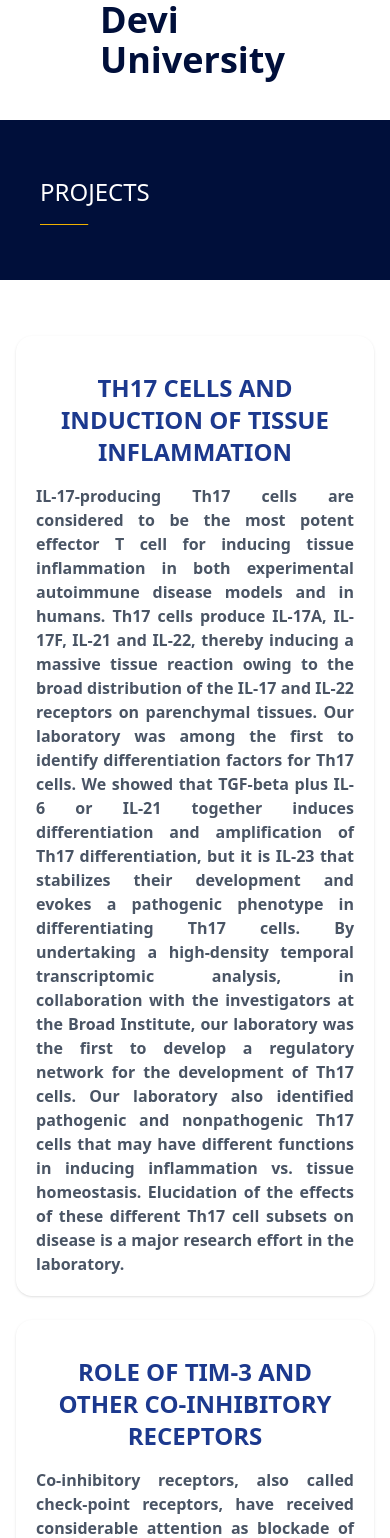
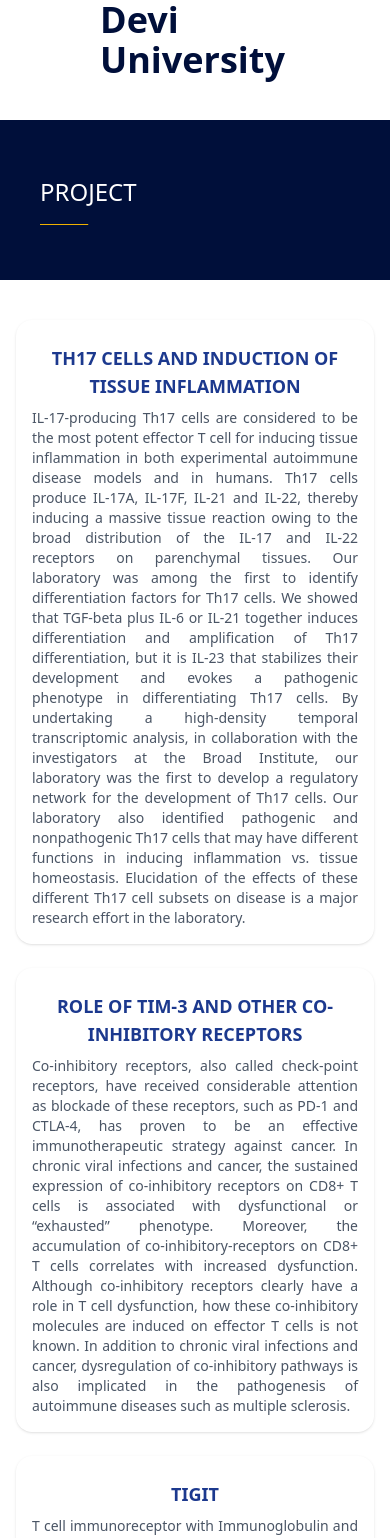
Before and after one commit to abhayjaiswal8688/labs, a React (Vite) app: page /project in a window 390 px wide. Shown: the part 180-1718 px from the top of the page. Built offline with nearby package versions, Linux system fonts and the light colour scheme.

Commit message:
added responsiveness to all titles and project

```diff
--- a/src/components/Gallery.jsx
+++ b/src/components/Gallery.jsx
@@ -63,7 +63,7 @@ function Carousel({ children: slides }) {
 export function Gallery() {
   return (
     <div>
-    <div className="bg-[#000f3a] h-40 "><div className="pl-30 pt-14 text-semibold text-white text-4xl flex"><div className="underline decoration-yellow-500 underline-offset-23 decoration-1">GAL</div>LERY</div></div>
+     <div className="bg-[#000f3a] h-40 "><div className="pl-10 pt-14 text-semibold text-white text-2xl md:text-3xl flex md:pl-30"><div className="underline decoration-yellow-500 underline-offset-23 decoration-1">GAL</div>LERY</div></div>
     <div className="max-w-8xl">
       <Carousel>
         {img.map((s, i) => (
--- a/src/components/People.jsx
+++ b/src/components/People.jsx
@@ -134,14 +134,7 @@ export function People() {
     return (
         <div className="bg-white text-[#2e2e2e]">
 
-            <div className="bg-[#000f3a] h-40 ">
-                <div className="pl-30 pt-14 text-semibold text-white text-4xl flex">
-                    <div className="underline decoration-yellow-500 underline-offset-23 decoration-1">
-                        PEO
-                    </div>
-                    PLE
-                </div>
-            </div>
+             <div className="bg-[#000f3a] h-40 "><div className="pl-10 pt-14 text-semibold text-white text-2xl md:text-3xl flex md:pl-30"><div className="underline decoration-yellow-500 underline-offset-23 decoration-1">PEO</div>PLE</div></div>
 
             <section className="max-w-6xl mx-auto px-4 py-12">
                 <h2 className="text-3xl text-[#000f3a] font-semibold mb-6 border-b-2 border-[#cccccc] pb-2">PRINCIPAL INVESTIGATOR</h2>
--- a/src/components/project.jsx
+++ b/src/components/project.jsx
@@ -1,18 +1,22 @@
 export function Project(props) {
   return (
     <div>
-      <div className="bg-[#000f3a] h-40 "><div className="pl-10 pt-14 text-semibold text-white text-2xl md:text-3xl flex md:pl-30"><div className="underline decoration-yellow-500 underline-offset-23 decoration-1">PRO</div>JECTS</div></div>
+
+      <div className="bg-[#000f3a] h-40 "><div className="pl-10 pt-14 text-semibold text-white text-2xl md:text-3xl flex md:pl-30"><div className="underline decoration-yellow-500 underline-offset-23 decoration-1">PRO</div>JECT</div></div>
+
+
       <div className="my-10 md:my-20">
-        <div className="p-4 md:p-10 grid grid-cols-1 md:grid-cols-2 gap-6">
+        <div className="px-4 md:px-10 grid grid-cols-1 md:grid-cols-2 gap-6">
+
 
           <div>
-            <div className="p-5 rounded-2xl shadow hover:shadow-lg transition-all duration-300 transform hover:bg-blue-50 hover:scale-105">
-              <div className="p-4 flex justify-center">
-                <h2 className="text-2xl font-semibold text-blue-900 text-center">
+            <div className="p-4 rounded-2xl shadow hover:shadow-lg transition-all duration-300 transform hover:bg-blue-50 hover:scale-105">
+              <div className="p-2 flex justify-center">
+                <h2 className="text-lg sm:text-xl md:text-2xl font-semibold text-blue-900 text-center">
                   TH17 CELLS AND INDUCTION OF TISSUE INFLAMMATION
                 </h2>
               </div>
-              <p className="text-gray-600 font-semibold text-justify">
+              <p className="text-gray-600 text-sm sm:text-base font-medium text-justify">
                 IL-17-producing Th17 cells are considered to be the most potent effector T cell for inducing tissue inflammation in both experimental autoimmune disease models and in humans. Th17 cells produce IL-17A, IL-17F, IL-21 and IL-22, thereby inducing a massive tissue reaction owing to the broad distribution of the IL-17 and IL-22 receptors on parenchymal tissues. Our laboratory was among the first to identify differentiation factors for Th17 cells. We showed that TGF-beta plus IL-6 or IL-21 together induces differentiation and amplification of Th17 differentiation, but it is IL-23 that stabilizes their development and evokes a pathogenic phenotype in differentiating Th17 cells. By undertaking a high-density temporal transcriptomic analysis, in collaboration with the investigators at the Broad Institute, our laboratory was the first to develop a regulatory network for the development of Th17 cells. Our laboratory also identified pathogenic and nonpathogenic Th17 cells that may have different functions in inducing inflammation vs. tissue homeostasis. Elucidation of the effects of these different Th17 cell subsets on disease is a major research effort in the laboratory.
               </p>
             </div>
@@ -20,13 +24,13 @@ export function Project(props) {
 
 
           <div>
-            <div className="p-5 rounded-2xl shadow hover:shadow-lg transition-all duration-300 transform hover:bg-blue-50 hover:scale-105">
-              <div className="p-4 flex justify-center items-center">
-                <h2 className="text-2xl font-semibold text-blue-900 text-center">
+            <div className="p-4 rounded-2xl shadow hover:shadow-lg transition-all duration-300 transform hover:bg-blue-50 hover:scale-105">
+              <div className="p-2 flex justify-center items-center">
+                <h2 className="text-lg sm:text-xl md:text-2xl font-semibold text-blue-900 text-center">
                   ROLE OF TIM-3 AND OTHER CO-INHIBITORY RECEPTORS
                 </h2>
               </div>
-              <p className="text-gray-600 font-semibold text-justify">
+              <p className="text-gray-600 text-sm sm:text-base font-medium text-justify">
                 Co-inhibitory receptors, also called check-point receptors, have received considerable attention as blockade of these receptors, such as PD-1 and CTLA-4, has proven to be an effective immunotherapeutic strategy against cancer. In chronic viral infections and cancer, the sustained expression of co-inhibitory receptors on CD8+ T cells is associated with dysfunctional or “exhausted” phenotype. Moreover, the accumulation of co-inhibitory-receptors on CD8+ T cells correlates with increased dysfunction. Although co-inhibitory receptors clearly have a role in T cell dysfunction, how these co-inhibitory molecules are induced on effector T cells is not known. In addition to chronic viral infections and cancer, dysregulation of co-inhibitory pathways is also implicated in the pathogenesis of autoimmune diseases such as multiple sclerosis.
               </p>
             </div>
@@ -34,11 +38,11 @@ export function Project(props) {
 
 
           <div>
-            <div className="p-5 rounded-2xl shadow hover:shadow-lg transition-all duration-300 transform hover:bg-blue-50 hover:scale-105">
-              <div className="p-4 flex justify-center items-center">
-                <h2 className="text-2xl font-semibold text-blue-900 text-center">TIGIT</h2>
+            <div className="p-4 rounded-2xl shadow hover:shadow-lg transition-all duration-300 transform hover:bg-blue-50 hover:scale-105">
+              <div className="p-2 flex justify-center items-center">
+                <h2 className="text-lg sm:text-xl md:text-2xl font-semibold text-blue-900 text-center">TIGIT</h2>
               </div>
-              <p className="text-gray-600 font-semibold text-justify">
+              <p className="text-gray-600 text-sm sm:text-base font-medium text-justify">
                 T cell immunoreceptor with Immunoglobulin and ITIM domains (TIGIT) is a co-inhibitory receptor expressed on activated CD4+, CD8+, and NK T cells, which binds to two ligands, CD155 and CD112, expressed on antigen presenting cells. The laboratory has been working on the mechanisms by which TIGIT mediates inhibition of T cell responses. In addition to inducing IL-10+ DCs, we showed that TIGIT also has cell intrinsic inhibitory effects. TIGIT also directs the suppressor function of Foxp3+Tregs towards Th1 and Th17 cells while sparing Th2 cells from Treg mediated inhibition. Currently, we are investigating how the expression of each of these molecules is regulated and how they each achieve their inhibitory effects in T cells. We are further identifying new inhibitory receptors on T cells using systems biology approaches.
               </p>
             </div>
@@ -46,17 +50,18 @@ export function Project(props) {
 
 
           <div>
-            <div className="p-5 rounded-2xl shadow hover:shadow-lg transition-all duration-300 transform hover:bg-blue-50 hover:scale-105">
-              <div className="p-4 flex justify-center items-center">
-                <h2 className="text-2xl font-semibold text-blue-900 text-center">
+            <div className="p-4 rounded-2xl shadow hover:shadow-lg transition-all duration-300 transform hover:bg-blue-50 hover:scale-105">
+              <div className="p-2 flex justify-center items-center">
+                <h2 className="text-lg sm:text-xl md:text-2xl font-semibold text-blue-900 text-center">
                   GENERATION OF TCR TRANSGENIC MICE FOR MYELIN ANTIGENS
                 </h2>
               </div>
-              <p className="text-gray-600 font-semibold text-justify">
-                Autoimmune Disease Model: The laboratory has generated numerous models that recapitulates disease pathogenesis for the study of multiple sclerosis in mouse models. The laboratory generated a TcR transgenic mouse that harbors reactivity to myelin proteolipid protein (PLP) and differentially develops disease on different genetic backgrounds. The 2D2 TcR transgenic mouse that harbors reactivity against myelin oligodendrocyte glycoprotein (MOG) is the “gold standard” in the field of CNS autoimmunity. The 1C6 TcR transgenic mouse is the only model that recapitulates the transition of relapsing-remitting disease to chronic progressive disease that is observed in MS patients. These models are widely used in the laboratory and in the field as tools to facilitate studies of immune mechanisms of autoimmune disease pathogenesis.
+              <p className="text-gray-600 text-sm sm:text-base font-medium text-justify">
+                 Autoimmune Disease Model: The laboratory has generated numerous models that recapitulates disease pathogenesis for the study of multiple sclerosis in mouse models. The laboratory generated a TcR transgenic mouse that harbors reactivity to myelin proteolipid protein (PLP) and differentially develops disease on different genetic backgrounds. The 2D2 TcR transgenic mouse that harbors reactivity against myelin oligodendrocyte glycoprotein (MOG) is the “gold standard” in the field of CNS autoimmunity. The 1C6 TcR transgenic mouse is the only model that recapitulates the transition of relapsing-remitting disease to chronic progressive disease that is observed in MS patients. These models are widely used in the laboratory and in the field as tools to facilitate studies of immune mechanisms of autoimmune disease pathogenesis.
               </p>
             </div>
           </div>
+
         </div>
       </div>
     </div>
--- a/src/components/publications.jsx
+++ b/src/components/publications.jsx
@@ -1,14 +1,7 @@
 export function Publications(){
     return <div>
 
-        <div className="bg-[#000f3a] h-40 ">
-                <div className="pl-30 pt-14 text-semibold text-white text-4xl flex">
-                    <div className="underline decoration-yellow-500 underline-offset-23 decoration-1">
-                        PUBL
-                    </div>
-                    ICATIONS
-                </div>
-            </div>
+         <div className="bg-[#000f3a] h-40 "><div className="pl-10 pt-14 text-semibold text-white text-2xl md:text-3xl flex md:pl-30"><div className="underline decoration-yellow-500 underline-offset-23 decoration-1">PUBL</div>ICATION</div></div>
         <div class="my-20">
         <div class="flex justify-center mt-5">
             <h1 class="text-2xl font-semibold text-blue-900">Kumar lab's Biblography</h1>
```
